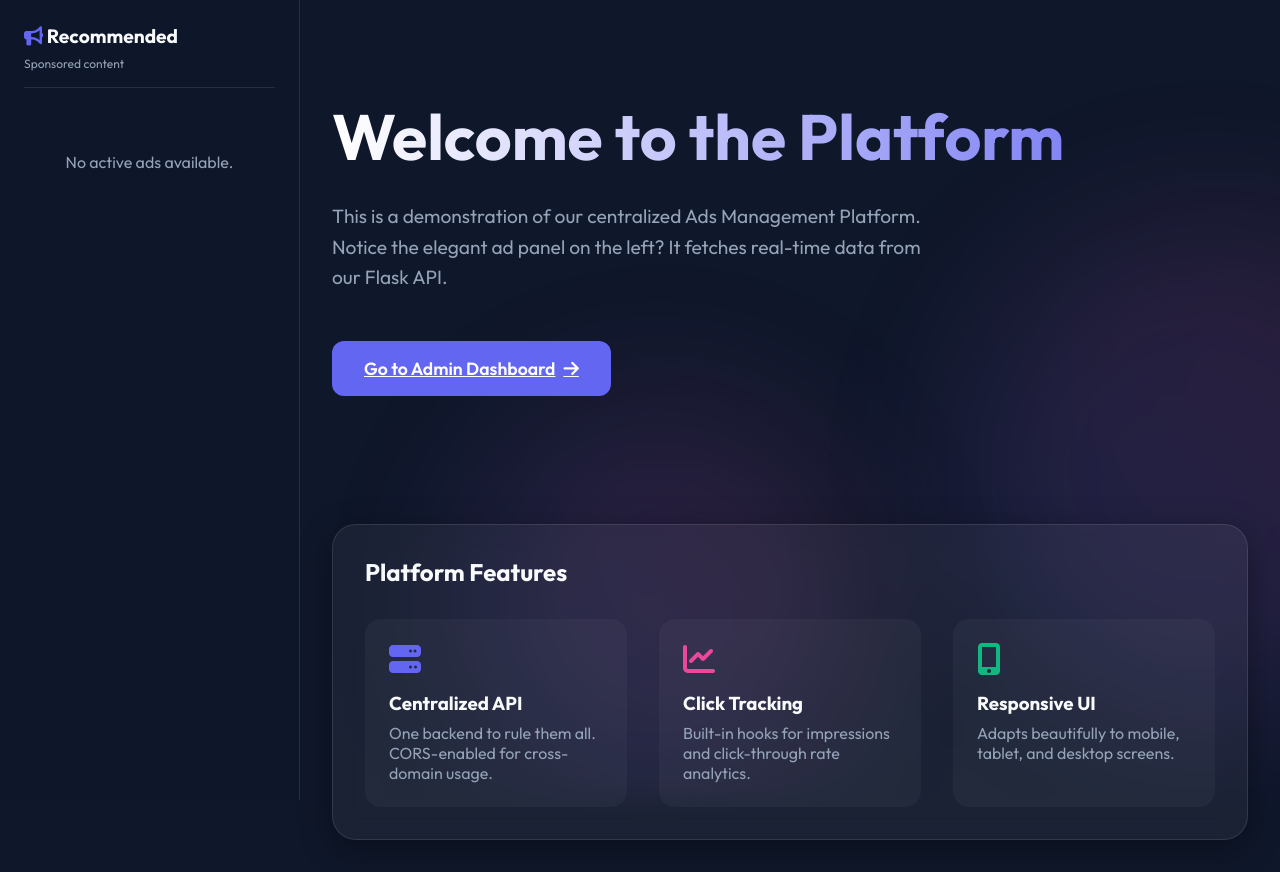
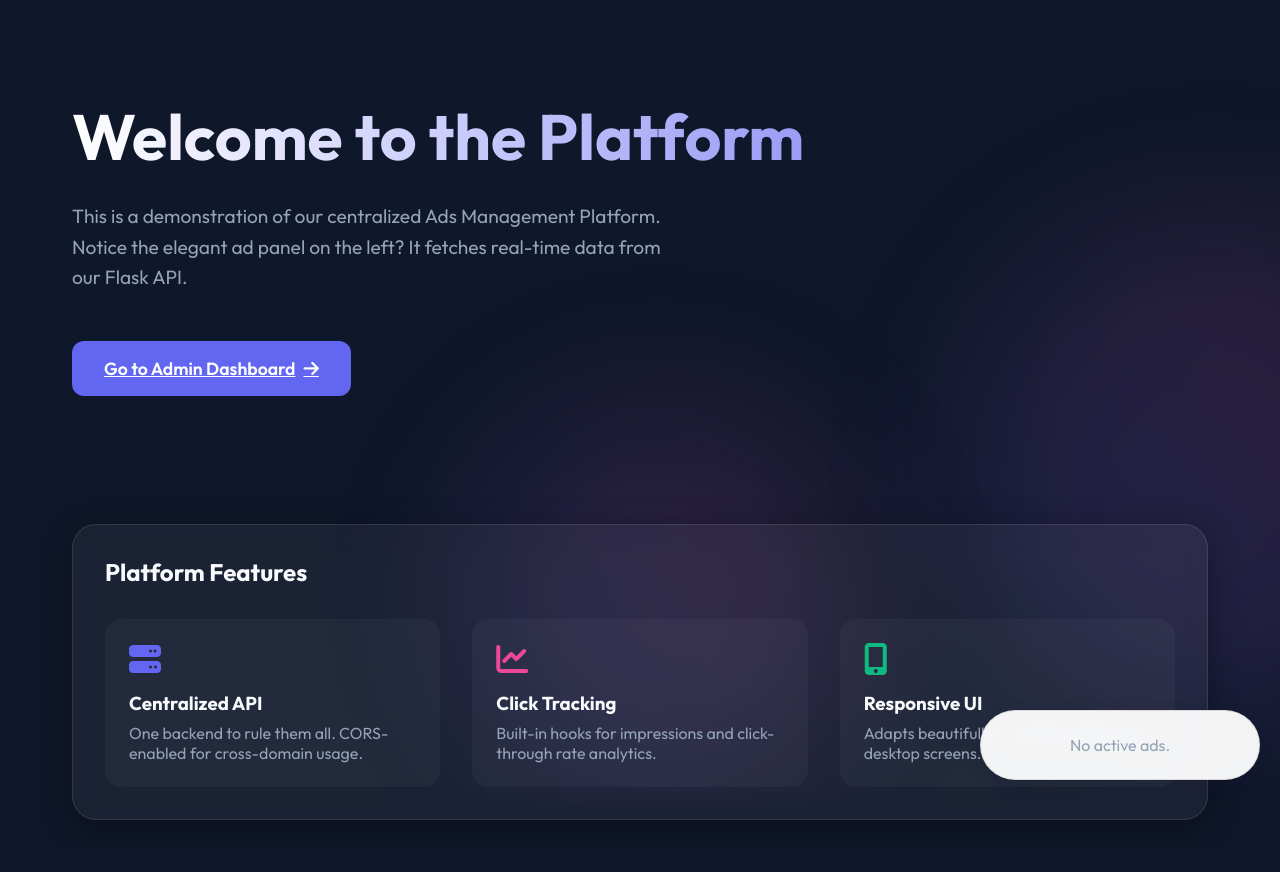
Before and after one commit to aryanjha205/Add, a Flask app: page / in a window 1280 px wide. After the commit the page ends 820 px from the top, so only its background shows below. Run offline with Flask 3, Linux system fonts and the light colour scheme; data that the repository does not hold is empty.

Commit message:
Add files via upload

```diff
--- a/static/css/style.css
+++ b/static/css/style.css
@@ -192,29 +192,36 @@ td {
     color: var(--danger);
 }
 
-/* Ad Panel UI (Fixed Side) */
+/* Ad Panel UI (Notification Style - Bottom-Right) */
 .ads-sidebar {
     position: fixed;
-    left: 0;
-    top: 0;
-    width: 300px;
-    height: 100vh;
-    background: rgba(15, 23, 42, 0.95);
-    border-right: 1px solid var(--glass-border);
-    padding: 1.5rem;
-    overflow-y: auto;
+    right: 20px;
+    bottom: 20px;
+    width: 280px;
+    height: 70px;
+    background: white;
+    /* Match many sites, or keep glassmorphism */
+    background: rgba(255, 255, 255, 0.95);
+    border: 1px solid rgba(0, 0, 0, 0.1);
+    border-radius: 50px;
+    /* Highly rounded like social notifications */
+    padding: 8px;
     z-index: 1000;
-    transition: transform 0.3s ease;
+    backdrop-filter: blur(10px);
+    box-shadow: 0 4px 15px rgba(0, 0, 0, 0.1);
+    transition: all 0.5s cubic-bezier(0.175, 0.885, 0.32, 1.275);
+    display: flex;
+    align-items: center;
+    overflow: hidden;
 }
 
 .ad-card {
-    background: var(--glass);
-    border: 1px solid var(--glass-border);
-    border-radius: 1rem;
-    padding: 1rem;
-    margin-bottom: 1.5rem;
+    display: flex;
+    align-items: center;
+    gap: 12px;
+    width: 100%;
     cursor: pointer;
-    transition: all 0.3s ease;
+    text-decoration: none;
 }
 
 .ad-card:hover {
@@ -224,55 +231,53 @@ td {
 }
 
 .ad-card img {
-    width: 100%;
-    height: 150px;
+    width: 50px;
+    height: 50px;
     object-fit: cover;
-    border-radius: 0.75rem;
-    margin-bottom: 0.75rem;
+    border-radius: 50%;
+    /* Circular image as seen in screenshot */
+    flex-shrink: 0;
+    margin-bottom: 0;
+    border: 2px solid var(--primary);
+}
+
+.ad-card-content {
+    flex-grow: 1;
+    overflow: hidden;
 }
 
 .ad-card h3 {
-    font-size: 1rem;
-    margin-bottom: 0.5rem;
+    font-size: 0.85rem;
+    margin: 0;
+    color: #1e293b;
+    font-weight: 600;
+    white-space: nowrap;
+    overflow: hidden;
+    text-overflow: ellipsis;
 }
 
 .ad-card p {
-    font-size: 0.85rem;
-    color: #94a3b8;
+    font-size: 0.7rem;
+    color: #64748b;
+    margin: 0;
+    white-space: nowrap;
+    overflow: hidden;
+    text-overflow: ellipsis;
 }
 
 /* Responsive */
-@media (max-width: 1024px) {
+@media (max-width: 768px) {
     .ads-sidebar {
-        width: 100%;
-        height: auto;
-        position: relative;
-        border-right: none;
-        border-bottom: 1px solid var(--glass-border);
-        display: flex;
-        overflow-x: auto;
-        gap: 1rem;
-        padding: 1rem;
-        scroll-snap-type: x mandatory;
-    }
-
-    .ads-sidebar>div:first-child {
-        display: none;
-    }
-
-    .ad-card {
-        min-width: 280px;
-        margin-bottom: 0;
-        scroll-snap-align: start;
-    }
-
-    .main-content {
-        margin-left: 0 !important;
+        right: 10px;
+        bottom: 10px;
+        width: 250px;
+        /* Slightly wider even on small mobile for text */
     }
 }
 
 @media (min-width: 1025px) {
     .main-content {
-        margin-left: 300px;
+        margin-left: 0;
+        /* No longer need margin for side panel */
     }
 }
--- a/static/js/client.js
+++ b/static/js/client.js
@@ -1,4 +1,6 @@
 const adsList = document.getElementById('ads-list');
+let currentAds = [];
+let currentIndex = 0;
 
 document.addEventListener('DOMContentLoaded', fetchAds);
 
@@ -6,29 +8,46 @@ async function fetchAds() {
     try {
         const res = await fetch('/api/ads');
         const ads = await res.json();
-        renderClientAds(ads);
+        currentAds = ads;
+        if (currentAds.length > 0) {
+            startAdRotation();
+        } else {
+            adsList.innerHTML = '<div style="text-align: center; color: #94a3b8; padding: 1rem;">No active ads.</div>';
+        }
     } catch (err) {
         adsList.innerHTML = '<div style="text-align: center; color: #ef4444;">Failed to load ads</div>';
     }
 }
 
-function renderClientAds(ads) {
-    if (ads.length === 0) {
-        adsList.innerHTML = '<div style="text-align: center; color: #94a3b8; padding: 2rem;">No active ads available.</div>';
-        return;
-    }
+function startAdRotation() {
+    renderSingleAd();
+    setInterval(() => {
+        currentIndex = (currentIndex + 1) % currentAds.length;
+        renderSingleAd();
+    }, 6000); // Rotate every 6 seconds
+}
 
-    adsList.innerHTML = ads.map(ad => `
-        <div class="ad-card" onclick="handleAdClick('${ad._id}', '${ad.redirect_url}')">
-            <img src="${ad.logo_url}" alt="Promotion" onerror="this.src='https://via.placeholder.com/300x150?text=Ad+Image'">
-            <h3>${ad.ad_text}</h3>
-            <p>Click to learn more</p>
-        </div>
-    `).join('');
+function renderSingleAd() {
+    const ad = currentAds[currentIndex];
+    adsList.style.opacity = '0';
 
-    // Track Impressions
-    ads.forEach(ad => trackImpression(ad._id));
+    setTimeout(() => {
+        adsList.innerHTML = `
+            <div class="ad-card" onclick="handleAdClick('${ad._id}', '${ad.redirect_url}')">
+                <img src="${ad.logo_url}" alt="Promotion" onerror="this.src='https://via.placeholder.com/512x512?text=Ad'">
+                <div class="ad-card-content">
+                    <h3>${ad.ad_text}</h3>
+                    <p>Sponsored • Learn More</p>
+                </div>
+            </div>
+        `;
+        adsList.style.opacity = '1';
+        trackImpression(ad._id);
+    }, 500);
 }
+
+// Ensure ads-list has transition
+adsList.style.transition = 'opacity 0.5s ease';
 
 async function handleAdClick(adId, redirectUrl) {
     // Track click
--- a/templates/index.html
+++ b/templates/index.html
@@ -23,14 +23,9 @@
 
     <!-- The Advertisement Side Panel -->
     <aside class="ads-sidebar" id="ads-container">
-        <div style="margin-bottom: 2rem; border-bottom: 1px solid var(--glass-border); padding-bottom: 1rem;">
-            <h2 style="font-size: 1.2rem; margin-bottom: 0.5rem;"><i class="fas fa-bullhorn"
-                    style="color: var(--primary);"></i> Recommended</h2>
-            <p style="font-size: 0.75rem; color: #94a3b8;">Sponsored content</p>
-        </div>
-        <div id="ads-list">
+        <div id="ads-list" style="width: 100%;">
             <!-- Dynamic Ads will be injected here -->
-            <div style="text-align: center; color: #94a3b8; padding: 2rem;">Loading ads...</div>
+            <div style="text-align: center; color: #94a3b8; padding: 1rem;">Loading ads...</div>
         </div>
     </aside>
 
```
Also changed, not shown: static/js/admin.js (+33 -9 lines), README.md, app.py (line endings or trailing spaces), requirements.txt (line endings or trailing spaces), static/manifest.json, static/sw.js (line endings or trailing spaces), templates/admin.html (line endings or trailing spaces), vercel.json.
